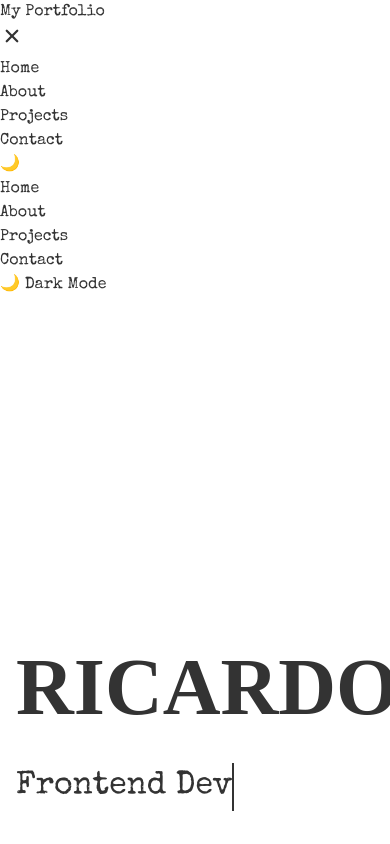
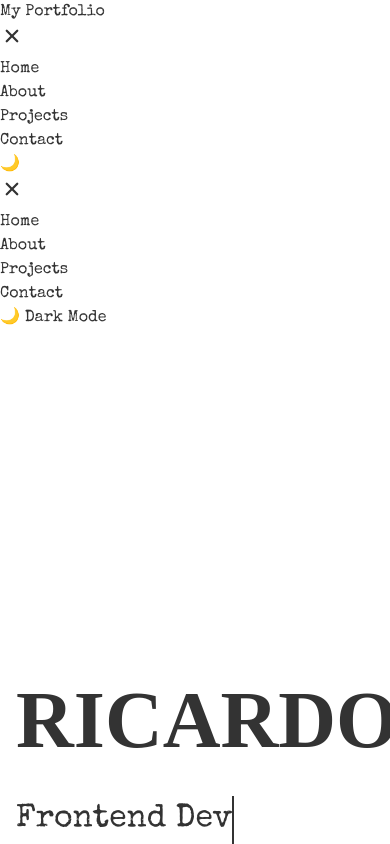
Before and after one commit to RicardoMorim/Portfolio, a Next.js app: page / in a window 390 px wide. Both pictures are taken after a click on the button "Toggle menu". Shown: the top 844 px of the page. Built offline with nearby package versions, Linux system fonts and the light colour scheme; a web font is replaced by a local one.

Commit message:
Refactor Navbar component for improved mobile menu functionality and accessibility; update hero section ID and global styles for better layout

```diff
--- a/src/app/page.tsx
+++ b/src/app/page.tsx
@@ -75,7 +75,7 @@ export default function Home() {
   return (
     <>
       {/* Hero Section */}
-      <div className="flex items-center justify-center min-h-screen" id="home">
+      <div className="flex items-center justify-center min-h-screen" id="hero">
         <div className="hero-container">
           <div className="hero-name-container">
             <h1 className="hero-name">RICARDO</h1>
@@ -578,6 +578,7 @@ export default function Home() {
                 width={1200}
                 height={800}
                 quality={100}
+
               />
             </motion.div>
           </motion.div>
--- a/src/components/Navbar.tsx
+++ b/src/components/Navbar.tsx
@@ -1,6 +1,6 @@
 'use client'
 import Link from 'next/link';
-import { useContext, useState, useEffect } from 'react';
+import { useContext, useState, useEffect, useRef } from 'react';
 import { ThemeContext } from '@/context/ThemeContext';
 import { motion, AnimatePresence } from 'framer-motion';
 import { IoMenu, IoClose } from "react-icons/io5";
@@ -13,30 +13,52 @@ const Navbar: React.FC<NavbarProps> = ({ title = 'My Portfolio' }) => {
   const { theme, toggleTheme } = useContext(ThemeContext);
   const [scrolled, setScrolled] = useState(false);
   const [isOpen, setIsOpen] = useState(false);
+  const drawerRef = useRef<HTMLDivElement>(null);
+
+  const navLinks = [
+	{ href: '#hero', label: 'Home' },
+	{ href: '#about', label: 'About' },
+	{ href: '#projects', label: 'Projects' },
+	{ href: '#contact', label: 'Contact' },
+  ];
 
   useEffect(() => {
     const handleScroll = () => {
       setScrolled(window.scrollY > 20);
     };
+
+    const handleClickOutside = (event: MouseEvent) => {
+      if (drawerRef.current && !drawerRef.current.contains(event.target as Node)) {
+        setIsOpen(false);
+      }
+    };
+
     window.addEventListener('scroll', handleScroll);
-    return () => window.removeEventListener('scroll', handleScroll);
-  }, []);
+    document.addEventListener('mousedown', handleClickOutside);
 
-  const navLinks = [
-    { href: '/', label: 'Home' },
-    { href: '/about', label: 'About' },
-    { href: '/projects', label: 'Projects' },
-    { href: '/contact', label: 'Contact' },
-  ];
+    // Lock body scroll when drawer is open
+    if (isOpen) {
+      document.body.style.overflow = 'hidden';
+    } else {
+      document.body.style.overflow = 'unset';
+    }
+
+    return () => {
+      window.removeEventListener('scroll', handleScroll);
+      document.removeEventListener('mousedown', handleClickOutside);
+      document.body.style.overflow = 'unset';
+    };
+  }, [isOpen]);
 
   return (
     <nav
-      className={`fixed w-full top-0 z-50 border-b transition-all duration-300 ${
+      className="fixed w-full top-0 z-50 transition-all duration-300"
+    >
+      <div className={`w-full border-b ${
         scrolled
           ? 'backdrop-blur-lg border-[var(--border-color)] bg-[var(--nav-bg)]'
           : 'border-transparent bg-transparent'
-      }`}
-    >
+      }`}>
         <div className="max-w-7xl mx-auto px-4 sm:px-6 lg:px-8">
           <div className="flex justify-between items-center h-16">
             {/* Logo/Title */}
@@ -53,6 +75,7 @@ const Navbar: React.FC<NavbarProps> = ({ title = 'My Portfolio' }) => {
               <button
                 onClick={() => setIsOpen(!isOpen)}
                 className="text-[var(--text-color)] p-2"
+                aria-label="Toggle menu"
               >
                 {isOpen ? <IoClose size={24} /> : <IoMenu size={24} />}
               </button>
@@ -92,17 +115,39 @@ const Navbar: React.FC<NavbarProps> = ({ title = 'My Portfolio' }) => {
             </div>
           </div>
         </div>
+      </div>
 
       {/* Mobile Menu Drawer */}
       <AnimatePresence>
         {isOpen && (
+          <>
+            {/* Backdrop */}
             <motion.div
+              initial={{ opacity: 0 }}
+              animate={{ opacity: 1 }}
+              exit={{ opacity: 0 }}
+              className="fixed inset-0 bg-black bg-opacity-50 z-40"
+              onClick={() => setIsOpen(false)}
+            />
+
+            {/* Drawer */}
+            <motion.div
+              ref={drawerRef}
               initial={{ opacity: 0, x: '100%' }}
               animate={{ opacity: 1, x: 0 }}
               exit={{ opacity: 0, x: '100%' }}
               transition={{ type: 'tween' }}
-            className="fixed inset-y-0 right-0 w-64 bg-[var(--bg-color)] shadow-lg md:hidden"
+              className="fixed inset-y-0 right-0 w-64 bg-[var(--bg-color)] shadow-lg z-50 md:hidden"
             >
+              {/* Close button */}
+              <button
+                onClick={() => setIsOpen(false)}
+                className="absolute top-4 right-4 text-[var(--text-color)]"
+                aria-label="Close menu"
+              >
+                <IoClose size={24} />
+              </button>
+
               <div className="flex flex-col h-full py-16 px-4">
                 {navLinks.map((link, index) => (
                   <motion.div
@@ -132,10 +177,12 @@ const Navbar: React.FC<NavbarProps> = ({ title = 'My Portfolio' }) => {
                 </motion.button>
               </div>
             </motion.div>
+          </>
         )}
       </AnimatePresence>
     </nav>
   );
 };
 
+
 export default Navbar;
--- a/src/styles/globals.css
+++ b/src/styles/globals.css
@@ -19,6 +19,7 @@
 html{
 	scroll-behavior: smooth;
 	overflow-x: hidden;
+	width: 100dvw;
 }
 
 body {
@@ -27,6 +28,7 @@ body {
     background-color: var(--bg-color);
     color: var(--text-color);
     transition: background-color 0.3s, color 0.3s;
+	width:100%;
 }
 
 .container {
@@ -69,7 +71,6 @@ body {
   position: fixed;
   inset: 0;
   background: rgba(0, 0, 0, 0.5);
-  z-index: 40;
 }
 
 /* Mobile menu animation */
```
Lines whose indentation alone changed are shown as unchanged.
